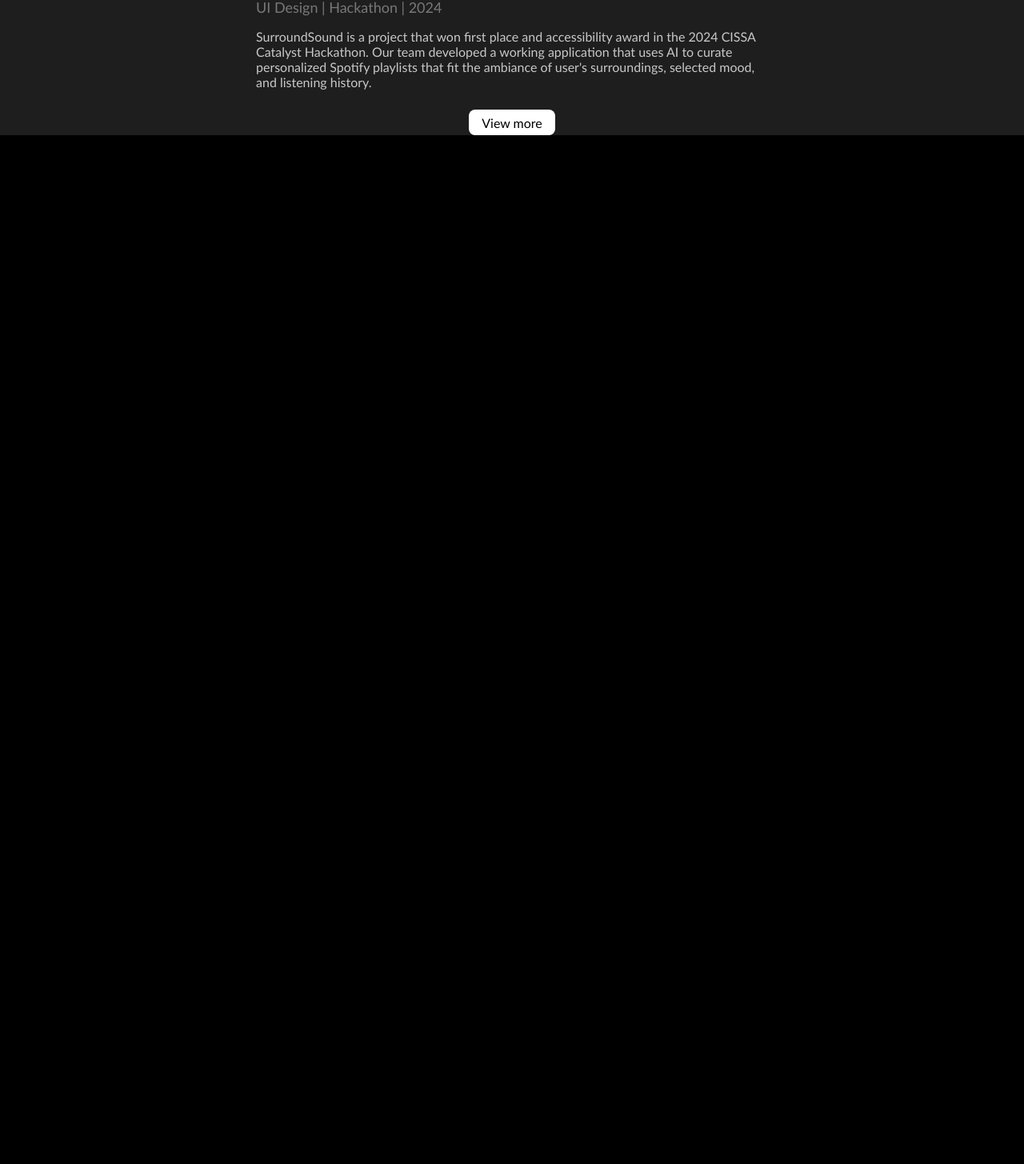
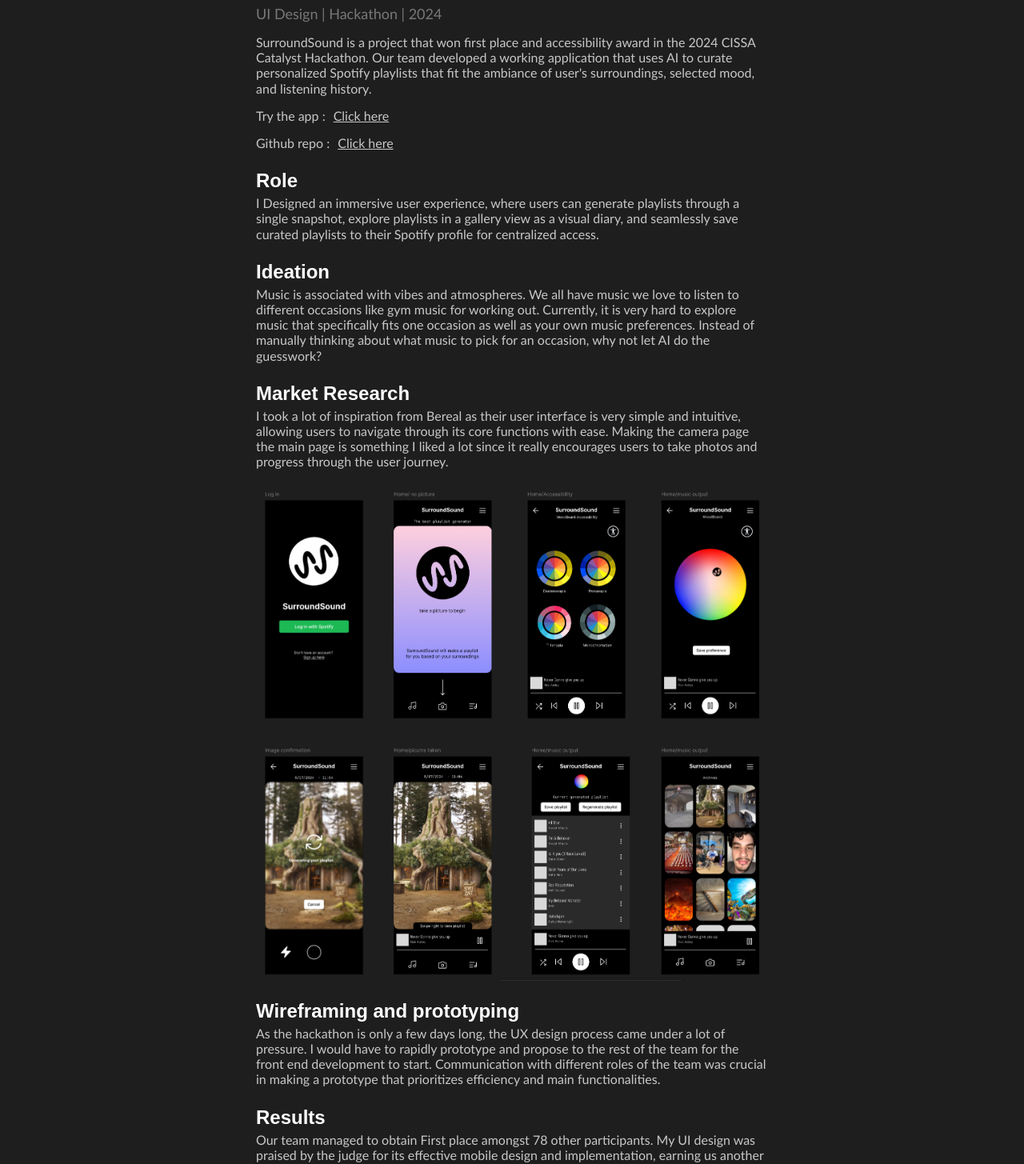
Before and after one commit to psuuzu/portfolio1, a Next.js app: page /surroundsoundm in a window 1280 px wide. Shown: the part 706-2161 px from the top of the page at 80% size. Before the commit the page ends 875 px from the top, so only its background shows below. Built offline with nearby package versions, Linux system fonts and the light colour scheme; a web font is replaced by a local one.

Commit message:
surroundsound page

```diff
--- a/app/globals.css
+++ b/app/globals.css
@@ -143,6 +143,7 @@ h3{
   color: rgb(120,120,120);
   font-size: 1.125rem;
 }
+/* 18px */
 
 h4{
   font-family:'Gill Sans', 'Gill Sans MT', Calibri, 'Trebuchet MS', sans-serif;
--- a/app/surroundsoundm/page.jsx
+++ b/app/surroundsoundm/page.jsx
@@ -1,7 +1,3 @@
-
-import { Button } from "../../components/ui/button";
-
-
 
 export default function Surroundsoundm() {
 
@@ -10,20 +6,56 @@ export default function Surroundsoundm() {
         <>
         <div className="h-[40px]"></div>
         <div className='flex justify-center py-[20px]'>
-            <video src="/videos/ssvid.mp4"className="h-[70vh]" autoPlay muted loop/>
+            <video src="/videos/ssvid.mp4"className="h-[70vh] " autoPlay muted loop/>
         </div>
         <section className='flex justify-center bg-[#1e1e1e]'>
             <div className='w-[90vw] sm:w-[70vw] md:w-[60vw] lg:w-[50vw] h-auto'>
-                <h2 className='text-[26px] md:text-[30px] mt-[20px]'>SurroundSound</h2>
+                <h2 className='text-[30px] md:text-[35px] pt-[20px]'>SurroundSound</h2>
                 <h3 className="mb-[15px]">UI Design | Hackathon | 2024</h3>
-                <p className="text-[16px]">SurroundSound is a project that won first place and accessibility award in the 2024 CISSA Catalyst Hackathon. Our team developed a working application that uses AI to curate personalized Spotify
-                playlists that fit the ambiance of user's surroundings, selected mood, and listening history.</p>
 
-                <div className="flex justify-center">
-                    <Button variant="outline" className="mt-[25px] hover:bg-black hover:border hover:border-input text-black hover:text-white">
-                        <h4>View more</h4>
-                    </Button>
+                <p>
+                    SurroundSound is a project that won first place and accessibility award in the 2024 CISSA Catalyst Hackathon. Our team developed a working application that uses AI to curate personalized Spotify
+                playlists that fit the ambiance of user's surroundings, selected mood, and listening history.
+                </p>
+                <div className="flex items-center mt-[15px] ">
+                    <p className="mr-[10px]">Try the app :</p>
+                    <a href="https://surround-sound.vercel.app/" target="_blank" className="break-words flex flex-grow">
+                        <p className="underline">
+                            Click here
+                        </p>
+                    </a>
                 </div>
+                <div className="flex items-center mt-[15px]">
+                    <p className="mr-[10px]">Github repo :</p>
+                    <a href="https://github.com/micha31r/surround-sound" target="_blank" className="break-words flex flex-grow">
+                        <p className="underline">
+                        Click here
+                        </p>
+                    </a>
+                </div>
+                <h2 className='!text-[24px] mt-[20px]'>Role</h2>
+                <p>
+                I Designed an immersive user experience, where users can generate playlists through a single snapshot, explore playlists in a gallery view as a visual diary, and seamlessly save curated playlists to their Spotify profile for centralized access.
+                </p>
+                <h2 className='!text-[24px] mt-[20px]'>Ideation</h2>
+                <p>
+                Music is associated with vibes and atmospheres. We all have music we love to listen to different occasions like gym music for working out. Currently, it is very hard to explore music that specifically fits one occasion as well as your own music preferences. Instead of manually thinking about what music to pick for an occasion, why not let AI do the guesswork?
+                </p>
+                <h2 className='!text-[24px] mt-[20px]'>Market Research</h2>
+                <p>
+                I took a lot of inspiration from Bereal as their user interface is very simple and intuitive, allowing users to navigate through its core functions with ease. Making the camera page the main page is something I liked a lot since it really encourages users to take photos and progress through the user journey.
+                </p>
+                <div className="flex justify-center mt-[20px]">
+                    <img src="/images/ssfigma.png" alt="surroundsound figma"></img>
+                </div>
+                <h2 className='!text-[24px] mt-[20px]'>Wireframing and prototyping</h2>
+                <p>
+                As the hackathon is only a few days long, the UX design process came under a lot of pressure. I would have to rapidly prototype and propose to the rest of the team for the front end development to start. Communication with different roles of the team was crucial in making a prototype that prioritizes efficiency and main functionalities.
+                </p>
+                <h2 className='!text-[24px] mt-[20px]'>Results</h2>
+                <p>
+                Our team managed to obtain First place amongst 78 other participants. My UI design was praised by the judge for its effective mobile design and implementation, earning us another accessibility award.
+                </p>
             </div>
         </section>
         </>
--- a/components/dscweb.jsx
+++ b/components/dscweb.jsx
@@ -1,4 +1,5 @@
 import { Button } from "./ui/button";
+
 
 export default function Dscweb() {
     return (
@@ -7,7 +8,7 @@ export default function Dscweb() {
                 <img src="/images/dsc.gif" alt="gif" className='w-[90vw] sm:w-[70vw] md:w-[60vw] lg:w-[50vw]'/>
             </div>
             <h2 className='text-[26px] md:text-[30px] mt-[20px]'>Dscubed website maintenance </h2>
-            <h3 className="mb-[15px]">UI Design | Front end | 2024-2025</h3>
+            <h3 className="mb-[15px]">Club work | UI Design | Front end | 2024-2025</h3>
             <p className="text-[16px]">As the Data Science Student Society grows in size, its website needs to evolve to better reflect expanding initiatives. Ensuring the club website aligns with current goals involves redesigning and enhancing its visual appeal as well as updating and adding relevant pages.</p>
             <div className="flex justify-center">
               <Button variant="outline" className="mt-[25px] hover:bg-black hover:border hover:border-input text-black hover:text-white"><h4>View more</h4></Button>
--- a/components/studytgt.tsx
+++ b/components/studytgt.tsx
@@ -5,7 +5,7 @@ export default function Studytgt() {
         <section className=" flex flex-col-reverse sm:flex-row justify-center items-center w-full mt-[40px]">
             <div className="w-[90vw] sm:w-[35vw] md:w-[30vw] lg:w-[25vw]">
                 <h2 className='text-[26px] md:text-[30px]'>StudyTogether</h2>
-                <h3 className="mb-[15px]">UI Design | 2024</h3>
+                <h3 className="mb-[15px]">Club work | UI Design | 2024</h3>
                 <p className="text-[16px]">Study together is an internal project of the Data Science Student Society, It aims to connect students enrolled in the same subjects and courses together physically to form study groups, share knowledge and improve their learning experiences</p>
                 <div className="flex justify-center sm:justify-end">
 
--- a/components/ui/nav.tsx
+++ b/components/ui/nav.tsx
@@ -1,8 +1,9 @@
 export function Navbar() {
     return (
-        <section className="h-[40px] flex-row justify-center items-center w-full inline-flex fixed top-0 bg-black">
-            <p className="text-[16px] md:text-[18px] text-gray-400 mx-[15px] hover:text-white">Home</p>
-            <p className="text-[16px] md:text-[18px] text-gray-400 mx-[15px]  hover:text-white">Contacts</p>
+
+        <section className="h-[40px] items-center justify-center w-full inline-flex fixed top-0 bg-black">
+            <p className=" text-gray-400 mx-[15px] hover:text-white">Home</p>
+            <p className=" text-gray-400 mx-[15px]  hover:text-white">Contacts</p>
         </section>
     )
 }
```
Also changed, not shown: public/images/ssfigma.png (added).
